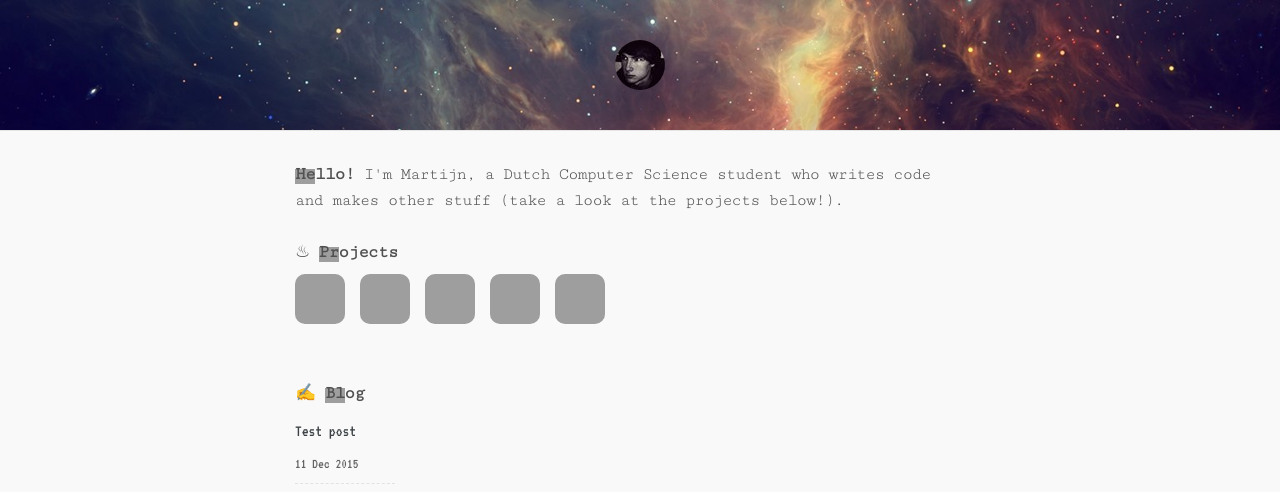
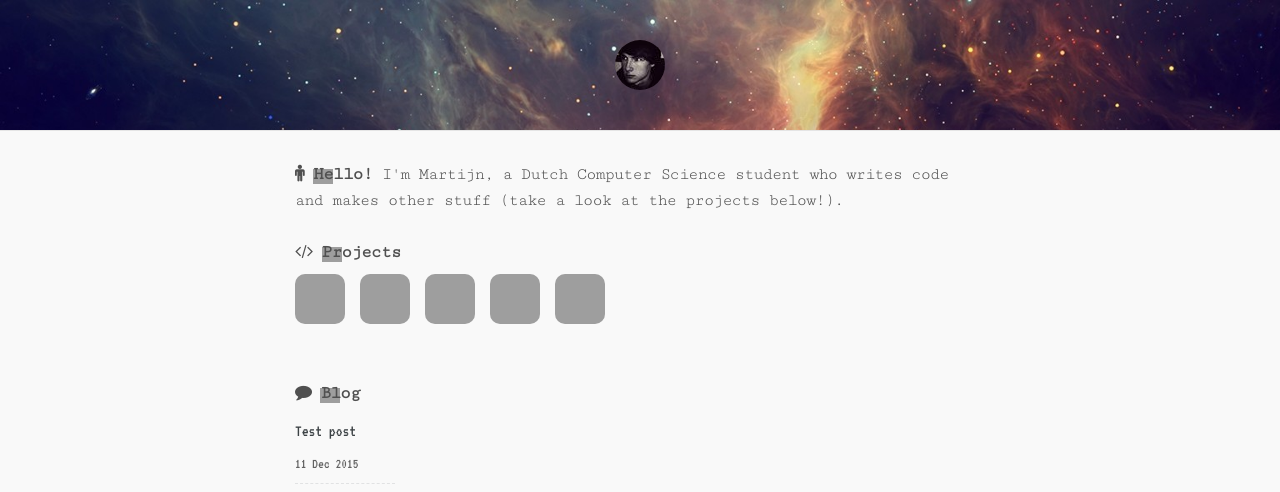
Before and after one commit to martijnrondeel/martijn.site, a Jekyll site: the page built from index.html, in a window 1280 px wide. Shown: the top 492 px of the page. Built offline with Jekyll 4.4.1, drawn with Linux system fonts in a browser that asks for light colours; nearby versions of some CDN libraries; some web fonts are replaced; the list of posts is cut into pages by our own code; grey boxes are pictures that could not be loaded.

Commit message:
Change unicode icons to FA icons

```diff
--- a/index.html
+++ b/index.html
@@ -5,9 +5,10 @@ layout: default
   <div class="content-col-wrapper">
     <div class="content-col">
       <div class="dummy">
-        <b><span class="big">Hello!</span></b> I'm Martijn, a Dutch Computer Science student who writes code and makes other stuff (take a look at the projects below!).
+        <i class="fa fa-male"></i> <b><span class="big">Hello!</span></b> I'm Martijn, a Dutch Computer Science student who writes code and makes other stuff (take a look at the projects below!).
         <br>
-        <br> ♨ <b><span class="big">Projects</span></b>
+        <br>
+        <i class="fa fa-code"></i> <b><span class="big">Projects</span></b>
         <br>
 
         <div class="photos">
@@ -35,7 +36,7 @@ layout: default
         <br>
 
         <div class="dummy blogpost">
-          ✍ <b><span class="big">Blog</span></b>
+        <i class="fa fa-comment"></i> <b><span class="big">Blog</span></b>
         </div>
       </div>
       <p></p>
```
